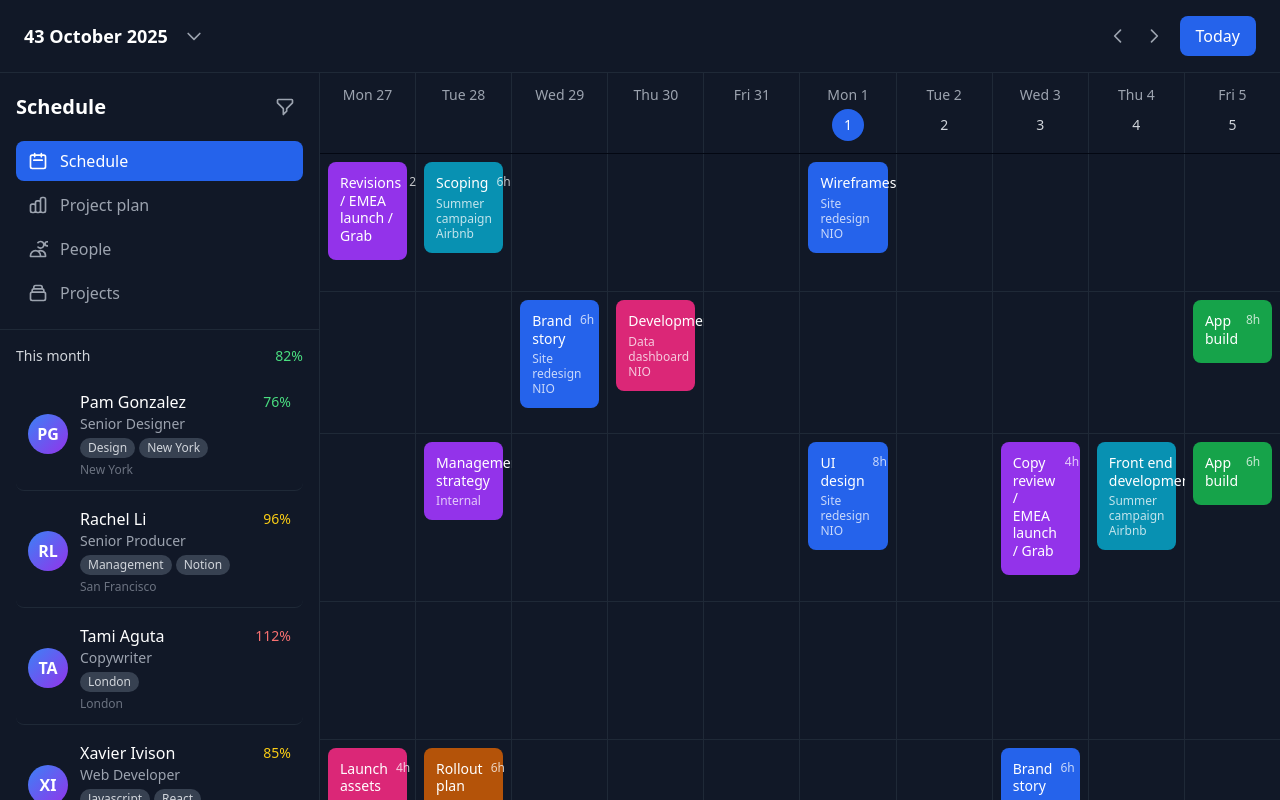
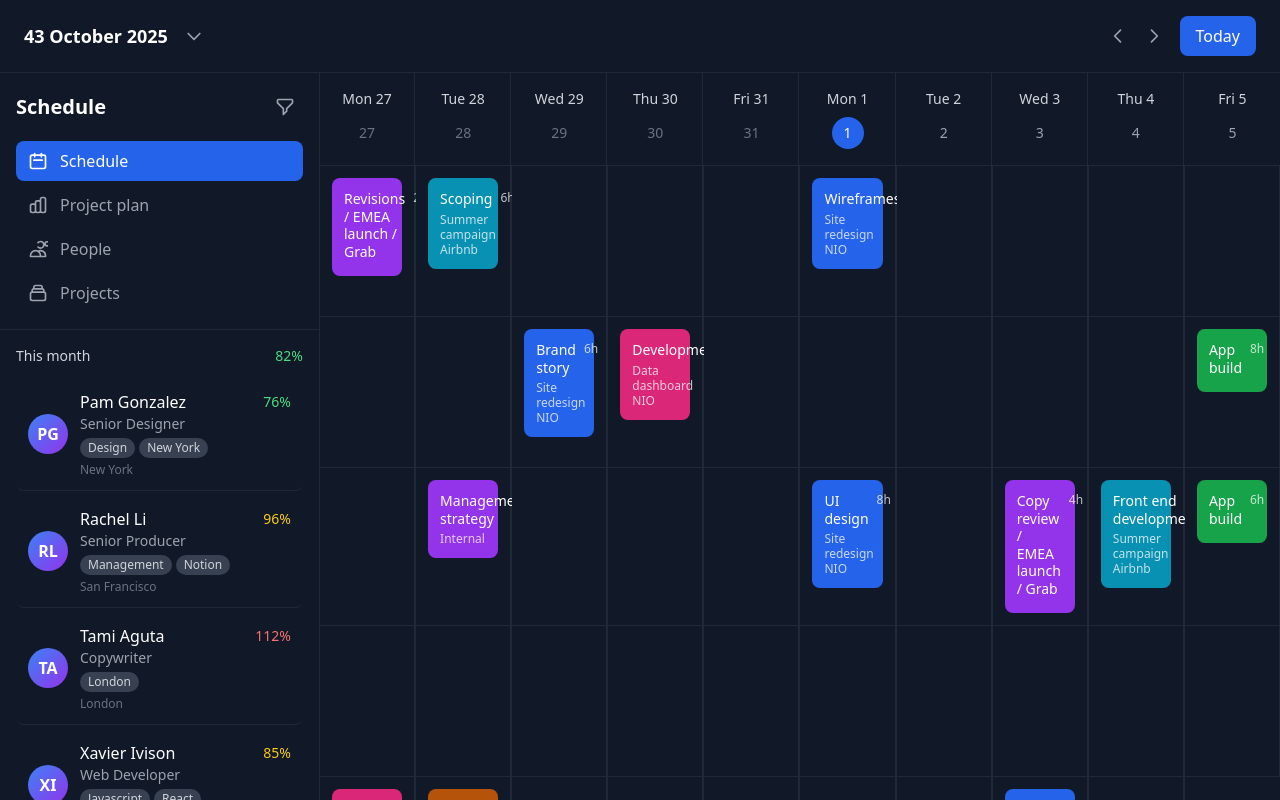
Before and after one commit to japmaco/drag-drop-scheduler-pro, a React (Vite) app: page / in a window 1280 px wide. Built offline with nearby package versions, Linux system fonts and the light colour scheme.

Commit message:
Fix: Calendar grid not rendering
The calendar grid was not rendering, likely due to a component or rendering issue. This commit addresses the problem.

```diff
--- a/src/components/CalendarGrid.tsx
+++ b/src/components/CalendarGrid.tsx
@@ -70,30 +70,37 @@ export const CalendarGrid: React.FC<CalendarGridProps> = ({
   };
 
   return (
-    <div className="flex-1 overflow-hidden">
-      {/* Header */}
-      <div className="grid grid-cols-10 gap-px bg-gray-800 mb-px">
+    <div className="flex-1 bg-gray-950 overflow-auto">
+      {/* Header with day names */}
+      <div className="sticky top-0 bg-gray-900 border-b border-gray-800 z-10">
+        <div className="grid grid-cols-10 gap-px">
           {days.map((day, index) => (
-          <div key={index} className="bg-gray-900 p-3 text-center">
-            <div className="text-gray-400 text-sm">{day.name}</div>
+            <div key={index} className="bg-gray-900 p-4 text-center border-r border-gray-800 last:border-r-0">
+              <div className="text-gray-300 text-sm font-medium">{day.name}</div>
               {day.isNext && (
-              <div className={`w-8 h-8 mx-auto mt-1 rounded-full flex items-center justify-center text-sm font-medium ${
-                day.day === 1 ? 'bg-blue-600 text-white' : 'text-gray-300'
+                <div className={`w-8 h-8 mx-auto mt-2 rounded-full flex items-center justify-center text-sm font-medium ${
+                  day.day === 1 ? 'bg-blue-600 text-white' : 'text-gray-400 hover:bg-gray-800'
                 }`}>
+                  {day.day}
+                </div>
+              )}
+              {!day.isNext && (
+                <div className="w-8 h-8 mx-auto mt-2 rounded-full flex items-center justify-center text-sm font-medium text-gray-500">
                   {day.day}
                 </div>
               )}
             </div>
           ))}
         </div>
+      </div>
 
       {/* Calendar Body */}
-      <div className="grid grid-cols-10 gap-px bg-gray-800 h-full">
+      <div className="grid grid-cols-10 gap-px bg-gray-800">
         {days.map((day) => (
           users.map((userId) => (
             <div
               key={`${day.day}-${userId}`}
-              className="bg-gray-900 p-2 min-h-[120px] relative hover:bg-gray-800/50 transition-colors"
+              className="bg-gray-900 p-3 min-h-[150px] border-r border-gray-800 last:border-r-0 hover:bg-gray-800/30 transition-colors relative"
               onDragOver={handleDragOver}
               onDrop={(e) => handleDrop(e, day.day, userId)}
             >
@@ -118,7 +125,7 @@ export const CalendarGrid: React.FC<CalendarGridProps> = ({
 
               {/* Drop zone indicator */}
               {draggedTask && (
-                <div className="absolute inset-0 border-2 border-dashed border-blue-500/50 rounded-lg pointer-events-none opacity-0 hover:opacity-100 transition-opacity" />
+                <div className="absolute inset-0 border-2 border-dashed border-blue-500/30 rounded-lg pointer-events-none opacity-0 hover:opacity-100 transition-opacity" />
               )}
             </div>
           ))
--- a/src/pages/Index.tsx
+++ b/src/pages/Index.tsx
@@ -1,4 +1,3 @@
-
 import React, { useState } from 'react';
 import { Sidebar } from '../components/Sidebar';
 import { Header } from '../components/Header';
@@ -156,17 +155,15 @@ const Index = () => {
   };
 
   return (
-    <div className="h-screen bg-gray-950 flex flex-col overflow-hidden">
+    <div className="h-screen bg-gray-950 flex flex-col">
       <Header />
-      <div className="flex-1 flex overflow-hidden">
+      <div className="flex-1 flex min-h-0">
         <Sidebar />
-        <div className="flex-1 flex flex-col overflow-hidden">
-          <CalendarGrid
-            tasks={tasks}
-            onTaskMove={handleTaskMove}
-            onTaskEdit={handleTaskEdit}
-          />
-        </div>
+        <CalendarGrid
+          tasks={tasks}
+          onTaskMove={handleTaskMove}
+          onTaskEdit={handleTaskEdit}
+        />
       </div>
     </div>
   );
```
Lines whose indentation alone changed are shown as unchanged.
